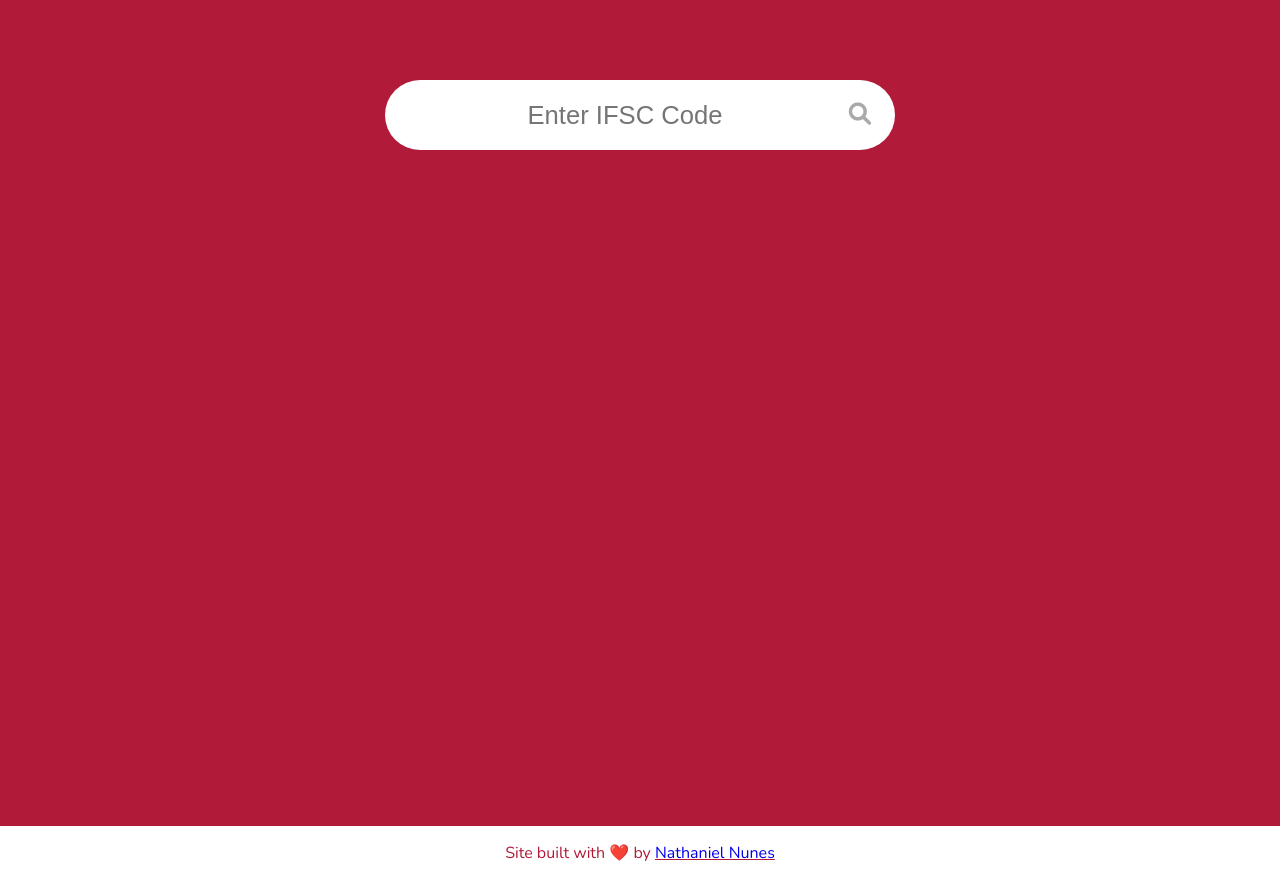
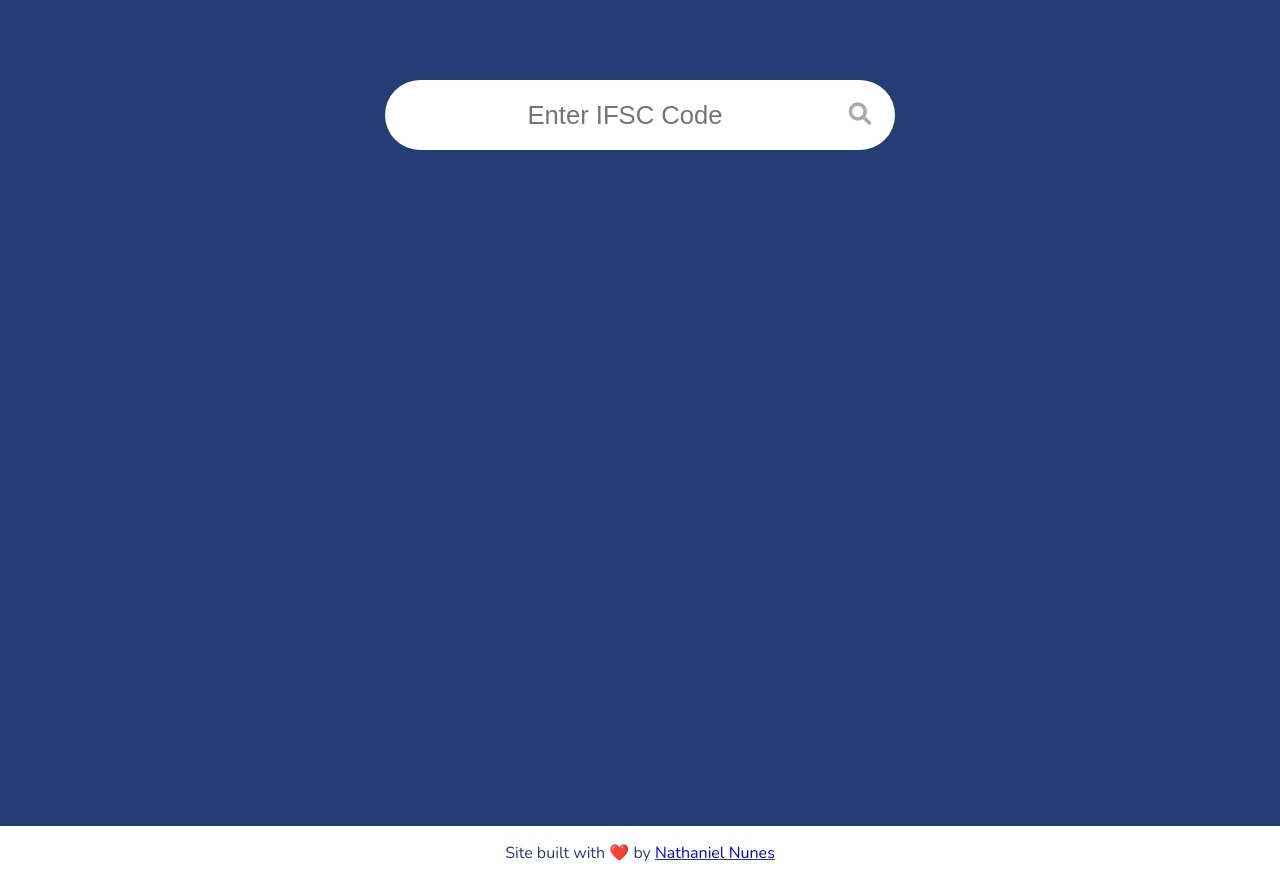
Before and after one commit to manutdkid77/ifsc-finder, a plain HTML site: page index.html in a window 1280 px wide. Drawn offline with nearby package versions, Linux system fonts and the light colour scheme.

Commit message:
change ui color

```diff
--- a/css/style.css
+++ b/css/style.css
@@ -12,7 +12,7 @@ button {
 } /* CSS reset end */
 
 body {
-  background: rgb(178, 26, 57);
+  background: #273c75;
   margin: 5em 0 0 0;
   font-family: "Nunito", sans-serif;
 }
@@ -106,7 +106,7 @@ a {
 footer {
   padding: 1em;
   background: white;
-  color: rgb(178, 26, 57);
+  color: #273c75;
   text-align: center;
 }
 
@@ -115,5 +115,5 @@ footer > div {
 }
 
 #github-profile:visited{
-  color: rgb(178, 26, 57);
+  color: #273c75;
 }
```
